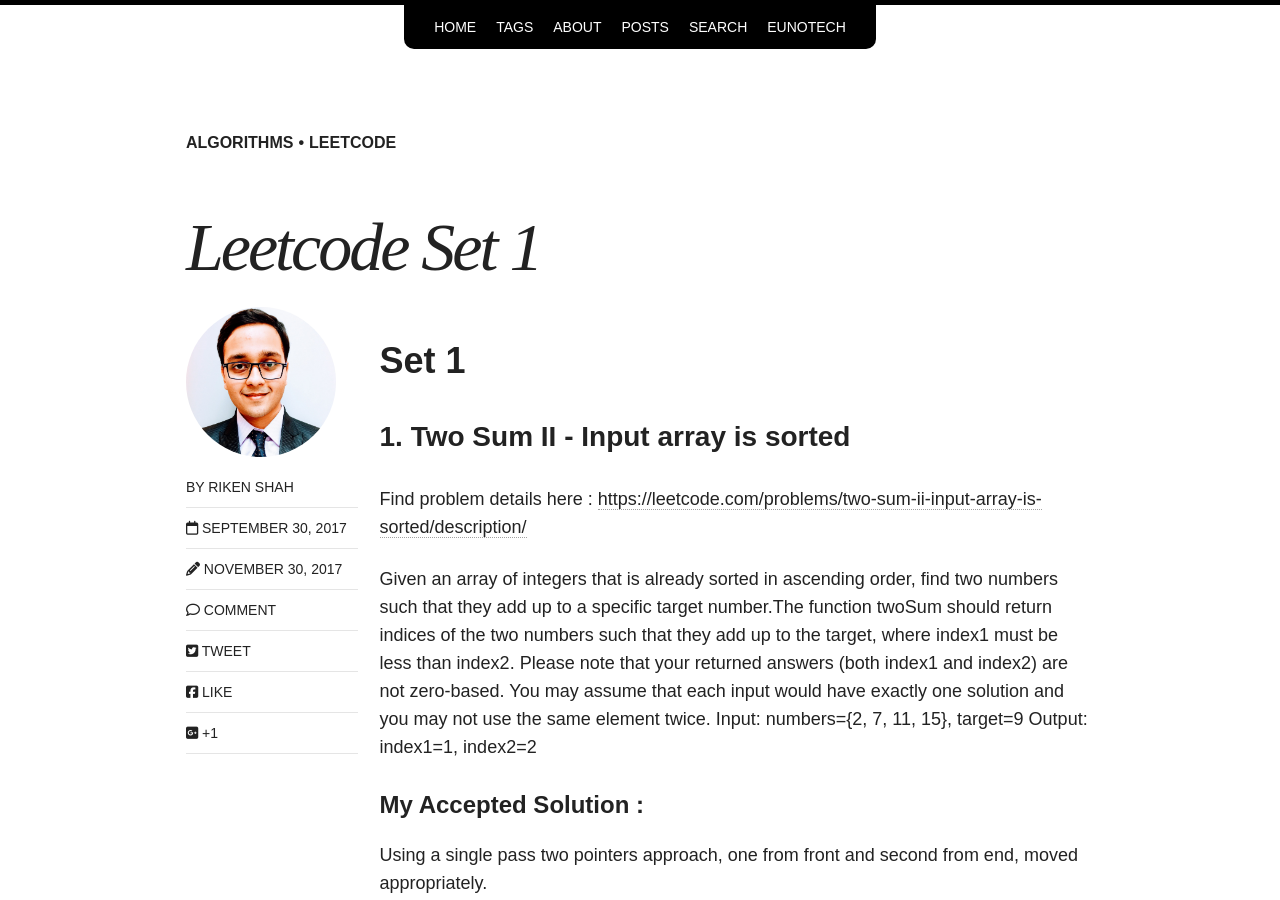
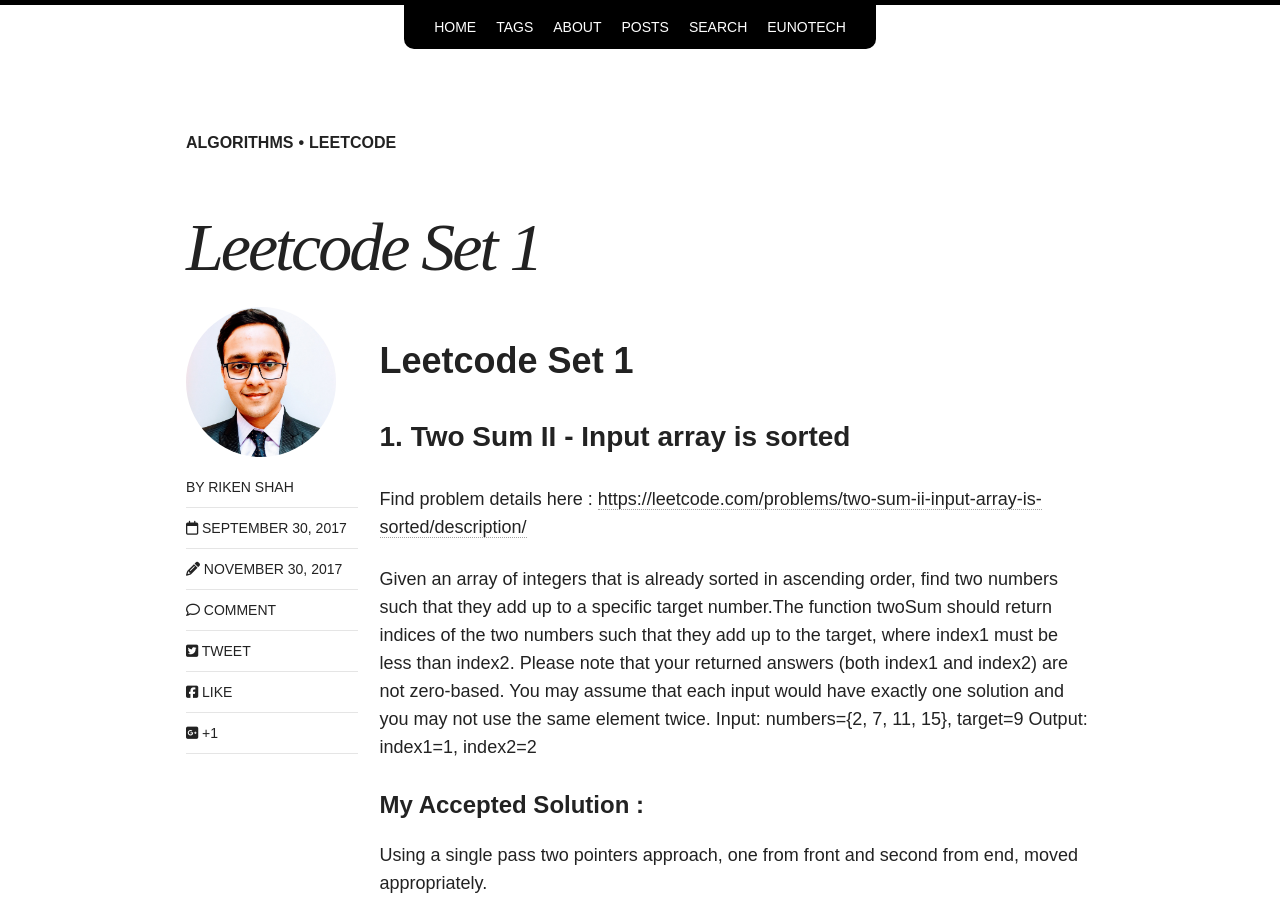
Before and after one commit to rikenshah/rikenshah.github.io, a Jekyll site: the page built from _posts/articles/2017-09-30-leetcode-set-1.md, in a window 1280 px wide and 900 px high. Built offline with Jekyll 4.4.1, drawn with Linux system fonts in a browser that asks for light colours; nearby versions of some CDN libraries; comment, search, counter and statistics services are not loaded.

Commit message:
Automated Commit

```diff
--- a/_posts/articles/2017-09-30-leetcode-set-1.md
+++ b/_posts/articles/2017-09-30-leetcode-set-1.md
@@ -11,7 +11,7 @@
 published: true
 ---
 
-# Set 1
+# Leetcode Set 1
 
 ### 1. Two Sum II - Input array is sorted
 
```
